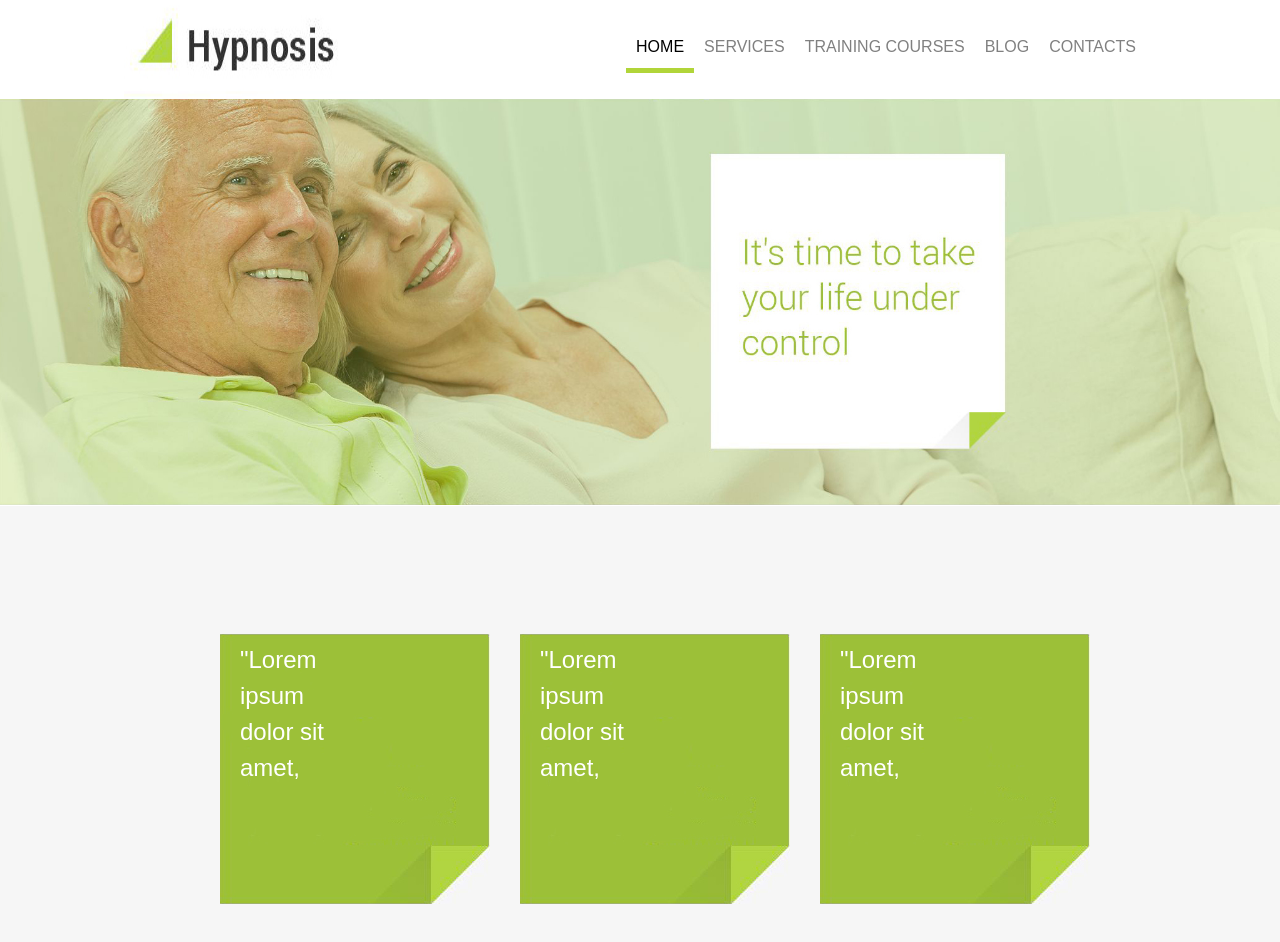
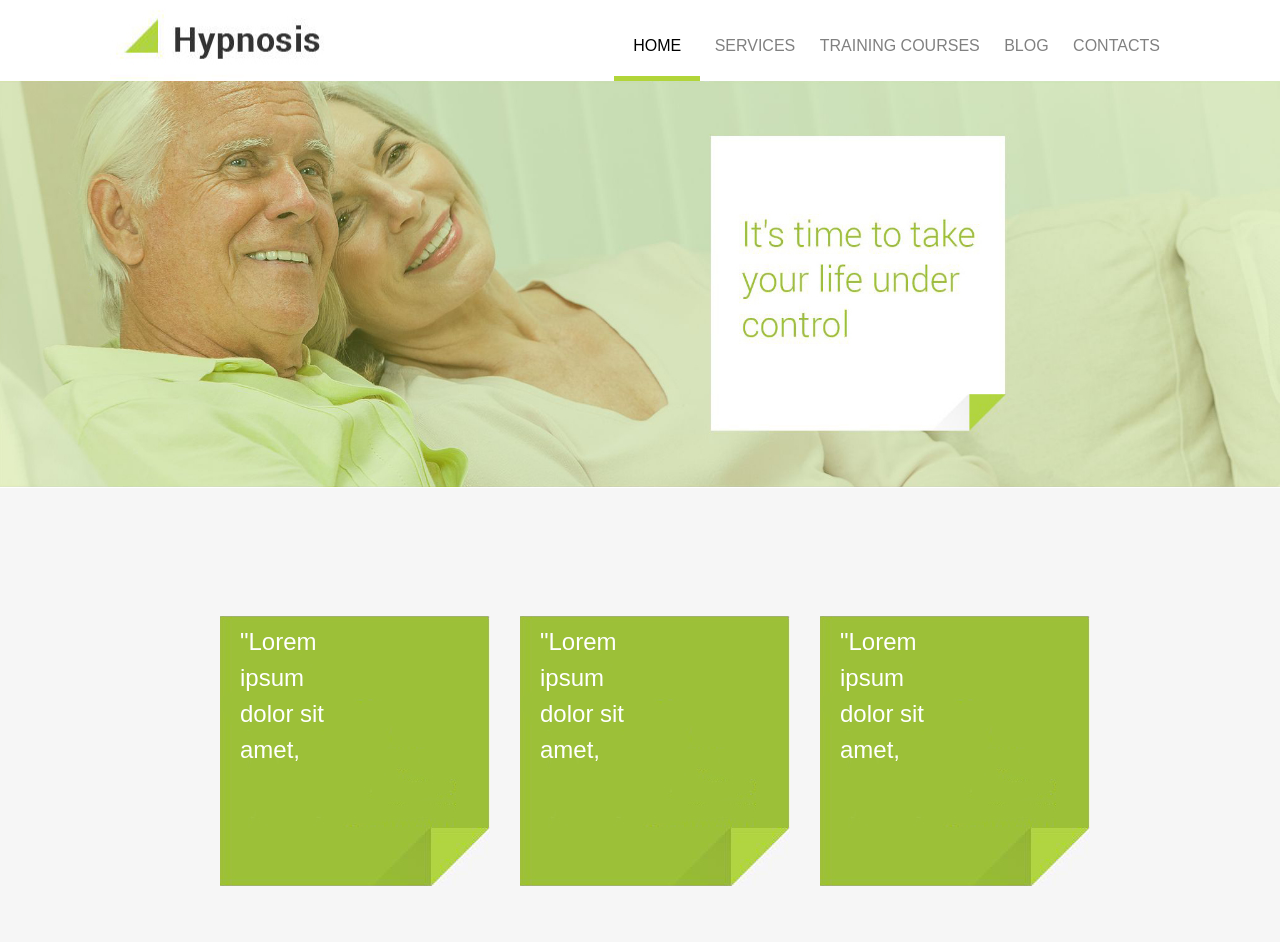
Before and after one commit to d0m1ngo/d0m1ngo.github.io, a plain HTML site: page index.html in a window 1280 px wide. Shown: the top 942 px of the page. Drawn offline with Linux system fonts and the light colour scheme.

Commit message:
full change of header

```diff
--- a/css/main.css
+++ b/css/main.css
@@ -20,71 +20,98 @@ html {;
 }
 
 
-
-
-.container-header img {;
-    height: 100%;
-    margin-top: 5px;
-    max-width: 100%;
-    height: auto;
+.container-main__menu {
+  display: flex;
+  flex-direction: row;
+  justify-content: space-around;
+}
+.main_menu {
+  /*display: inline-flex;*/
+  margin-bottom: -16px;
 
 }
+.menu {
+  text-decoration: none;
+  list-style: none;
+}
+.menu ul {
+  display: flex;
+  justify-content: space-between !important;
+  width: 50%;
+}
+.menu li {
+  display: inline-block;
+  color: gray;
+  padding: 10px;
+}
+.menu .active {
+  color: black;
+  border-bottom: 5px solid #b1d539;
+  padding: 19px;
+}
+#menu-toggle {
+  display: none;
+}
+/*.menu {*/
+
+/*.menu > li {;*/
+/*    ;*/
+/*    */
+/*}*/
+/*.container-header {;*/
+/*    display: flex;*/
+/*    justify-content: space-around;*/
+    /*margin: 0 auto;*/
+    /*min-width: 696px;*/
+/*}*/
+/*#logo{*/
+/*  margin-top: -5px;*/
+/*}*/
+/*#menu-toggle {*/
+/*  display: none;*/
+/*}*/
+
+/*.label-toggle {*/
+/*  display: none;*/
+/*}*/
+/*.menu .active {;*/
+/*    color: black;;*/
+/*    border-bottom: 5px solid #b1d539;*/
+/*}*/
+/*@media screen and (max-width: 768px) {*/
+/*  nav ul {*/
+/*  display: block;*/
+/*  height: 0;*/
+/*  list-style-type: none;*/
+/*  opacity: 0;*/
+/*  text-align: center;*/
+/*  transition: all 1s ease;*/
+/*  width: 100%;*/
+/*  visibility: hidden;*/
+/*}*/
+/*#menu-toggle:checked ~ ul {*/
+/*      opacity: 1;*/
+/*      height: 100vh;*/
+/*      visibility: visible;*/
+/*    }*/
+
+/* .label-toggle {*/
+/*      background: black; //Gradient Hamburger*/
+/*      cursor: pointer;*/
+/*      display: block;*/
+/*      height: 35px;*/
+/*      margin-top: 1em;*/
+/*      width: 35px;*/
+/*    }*/
+/*    .container-main_menu {*/
+/*      display: block;*/
+/*    }*/
+/*}*/
 
 #slogan {
   height: auto;
   max-width: 100%;
 }
-.menu {
-  text-decoration: none;
-  list-style: none;
-  display: inline-flex;
-  padding: 10px;
-}
-
-
-html, body {;
-    margin: 0;;
-    height: 100%;
-}
-
-.menu > li {;
-    color: gray;;
-    padding: 10px;
-}
-
-
-
-.container-header {;
-    display: flex;
-    justify-content: space-around;
-    margin: 0 auto;
-}
-
-#logo{
-  height: auto;
-  max-width: 100%;
-  display: inline-block;
-  margin-top: -5px;
-}
-#menu-toggle {
-  display: none;
-
-}
-
-.label-toggle {
-  display: none;
-
-}
-
-.menu .active {;
-    color: black;;
-    border-bottom: 5px solid #b1d539;
-}
-@media screen and (max-width: 768px) {
-
-}
-
-
 .container-content__gray {
   background-color: rgb(246, 246, 246);
   height: 500px;
@@ -93,6 +120,8 @@ html, body {;
 }
 .advices {;
     position: relative;
+    padding: 0 15px;
+  margin-top: 10%;
 }
 
 .container-content__gray-info {;
@@ -100,10 +129,7 @@ html, body {;
     justify-content: center;
     /*margin-top: 10%;*/
 }
-.advices {
-padding: 0 15px;
-margin-top: 10%;
-}
+
 .advices-text {
   width: 40%;
   bottom: 100px;
@@ -113,9 +139,7 @@ margin-top: 10%;
   padding: 0 20px;
   position: absolute;
 }
-.container-content__family {
 
-}
 .family {
   display: flex;
   justify-content: center; /* align horizontal */
--- a/index.html
+++ b/index.html
@@ -10,9 +10,14 @@
     </head>
     <body>
 <div class="container">
+
   <header class="container-header">
+    <nav class='container-main__menu'>
     <img src="./img/logo.jpg" alt="" id='logo'>
-  <nav class="container-main_menu">
+  <nav class="main_menu">
+    <input type="checkbox" id="menu-toggle">
+      <label for="menu-toggle" class="label-toggle"></label>
+</input>
     <ul class="menu">
       <li class='active'>HOME</li>
       <li>SERVICES</li>
@@ -20,15 +25,15 @@
       <li>BLOG</li>
       <li>CONTACTS</li>
     </ul>
-    <input type="checkbox" id="menu-toggle">
-      <label for="menu-toggle" class="label-toggle"></label>
-</input>
+  </nav>
   </nav>
   </header>
+
   <div class="container-content">
   <div class="container-content__img">
     <img src="./img/slogan.jpeg" alt="" id='slogan'>
   </div>
+
   <div class="container-content__gray">
     <div class="container-content__gray-info">
       <div class="advices"></div>
@@ -46,6 +51,7 @@
       </div>
     </div>
   </div>
+
   <div class="container-content__family">
     <div class="family">
     <div class="family-picture">
```
